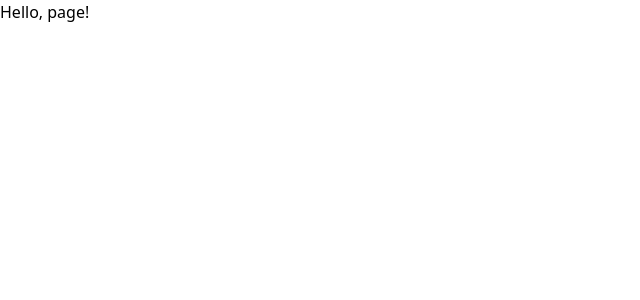
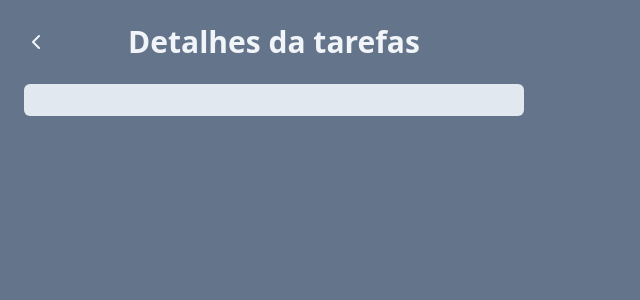
Before and after one commit to htonioni/Estudos-React, a React (Vite) app in the folder task-list-react/: page /task in a window 1280 px wide. Shown: the top 300 px of the page, without its empty margins (0-640 px from the left). Built offline with nearby package versions, Linux system fonts and the light colour scheme.

Commit message:
added task page function

```diff
--- a/task-list-react/src/components/Tasks.jsx
+++ b/task-list-react/src/components/Tasks.jsx
@@ -1,6 +1,16 @@
 import { ChevronRightIcon, X } from "lucide-react";
+import { useNavigate } from "react-router-dom";
 
-function Tasks({tasks, onTaskClick, onDeleteTaskClick}) {
+function Tasks({ tasks, onTaskClick, onDeleteTaskClick }) {
+  const navigate = useNavigate();
+
+  function onSeeDetailsClick(task) {
+    const query = new URLSearchParams();
+    query.set("title", task.title);
+    query.set("description", task.description);
+    navigate(`/task?${query.toString()}`);
+  }
+
   return (
     <ul className="space-y-4 p-6 bg-slate-200 rounded-md shadow">
       {tasks.map((task) => (
@@ -14,7 +24,10 @@
             {task.title}
             <br />
           </button>
-          <button className="bg-slate-400 p-2 rounded-md text-white">
+          <button
+            onClick={() => onSeeDetailsClick(task)}
+            className="bg-slate-400 p-2 rounded-md text-white"
+          >
             <ChevronRightIcon />
           </button>
           <button
--- a/task-list-react/src/pages/TaskPage.jsx
+++ b/task-list-react/src/pages/TaskPage.jsx
@@ -1,7 +1,32 @@
-function TaskPage(){
-    return (
-        <h1>Hello, page!</h1>
-    );
+import { ChevronLeftIcon } from "lucide-react";
+import { useSearchParams, useNavigate } from "react-router-dom";
+
+function TaskPage() {
+  const navigate = useNavigate();
+  const [searchParams] = useSearchParams();
+  const title = searchParams.get("title");
+  const description = searchParams.get("description");
+  function onBackClick() {
+    navigate(-1);
+  }
+  return (
+    <div className="h-screen w-screen bg-slate-500 p-6">
+      <div className="w-[500px] space-y-4">
+        <div className="flex justify-center relative mb-6">
+          <button className="absolute left-0 top-0 bottom-0 text-slate-100">
+            <ChevronLeftIcon onClick={onBackClick}/>
+          </button>
+          <h1 className="text-3xl text-slate-100 font-bold text-center">
+            Detalhes da tarefas
+          </h1>
+        </div>
+        <div className="bg-slate-200 p-4 rounded-md">
+          <h2 className="text-xl font-bold text-slate-600">{title}</h2>
+          <p className="text-slate-600">{description}</p>
+        </div>
+      </div>
+    </div>
+  );
 }
 
 export default TaskPage;
```
